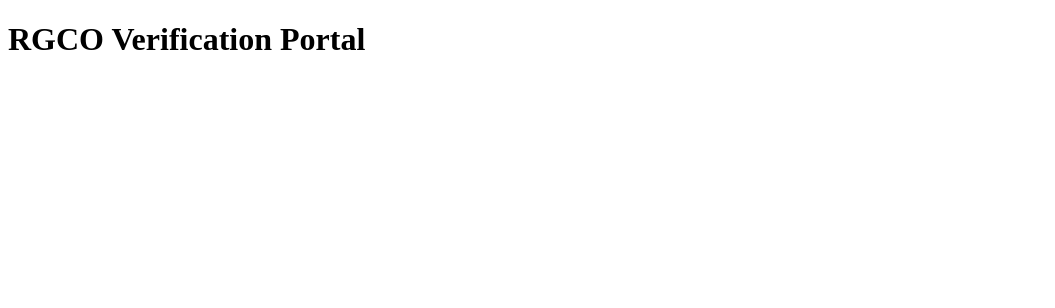
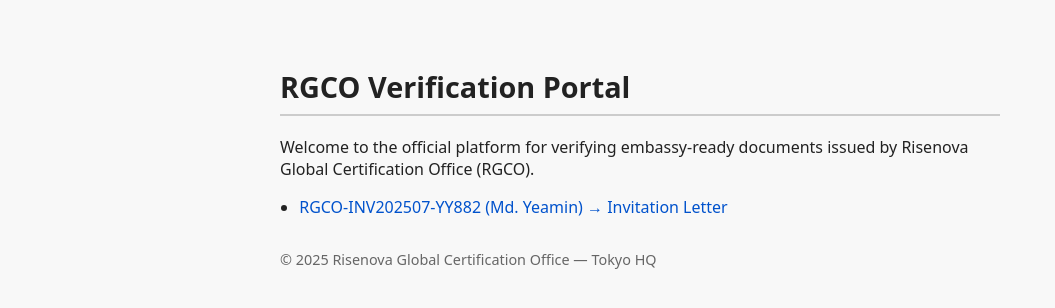
Before and after one commit to naomixshell/risenova-rgco, a plain HTML site: page verify/index.html in a window 1280 px wide. Shown: the whole page, without its empty margins (0-1055 px from the left). Drawn offline with Linux system fonts and the light colour scheme.

Commit message:
Refine verify/index.html with full RGCO Zen format

```diff
--- a/verify/index.html
+++ b/verify/index.html
@@ -1,5 +1,54 @@
 <!DOCTYPE html>
 <html lang="en">
-  <head><meta charset="UTF-8"><title>RGCO Portal</title></head>
-  <body><h1>RGCO Verification Portal</h1></body>
+<head>
+  <meta charset="UTF-8">
+  <title>RGCO Verification Portal</title>
+  <meta name="viewport" content="width=device-width, initial-scale=1" />
+  <meta name="description" content="RGCO - Visa document verification and certification portal by Risenova Japan." />
+  <style>
+    body {
+      font-family: system-ui, sans-serif;
+      background-color: #f8f8f8;
+      margin: 2rem auto;
+      max-width: 720px;
+      padding: 1rem;
+      color: #222;
+    }
+    h1 {
+      font-size: 1.8rem;
+      border-bottom: 2px solid #ccc;
+      padding-bottom: 0.5rem;
+    }
+    ul {
+      padding-left: 1.2rem;
+    }
+    li {
+      margin: 0.5rem 0;
+    }
+    a {
+      text-decoration: none;
+      color: #0052cc;
+      font-weight: 500;
+    }
+    a:hover {
+      text-decoration: underline;
+    }
+  </style>
+</head>
+<body>
+  <h1>RGCO Verification Portal</h1>
+  <p>Welcome to the official platform for verifying embassy-ready documents issued by Risenova Global Certification Office (RGCO).</p>
+
+  <ul>
+    <li>
+      <a href="doc_RGCO-INV202507-YY882.html">
+        RGCO-INV202507-YY882 (Md. Yeamin) → Invitation Letter
+      </a>
+    </li>
+  </ul>
+
+  <p style="margin-top: 2rem; font-size: 0.9rem; color: #666;">
+    © 2025 Risenova Global Certification Office — Tokyo HQ
+  </p>
+</body>
 </html>
```
